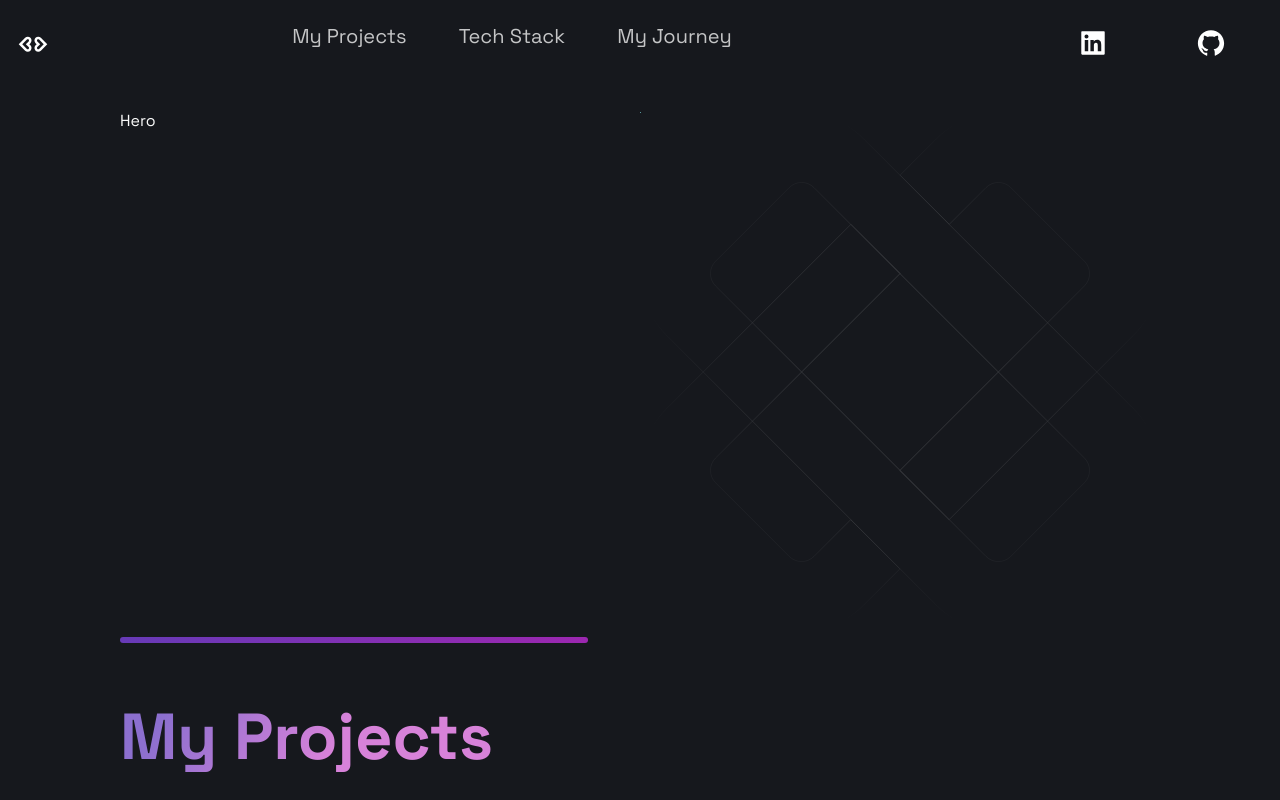
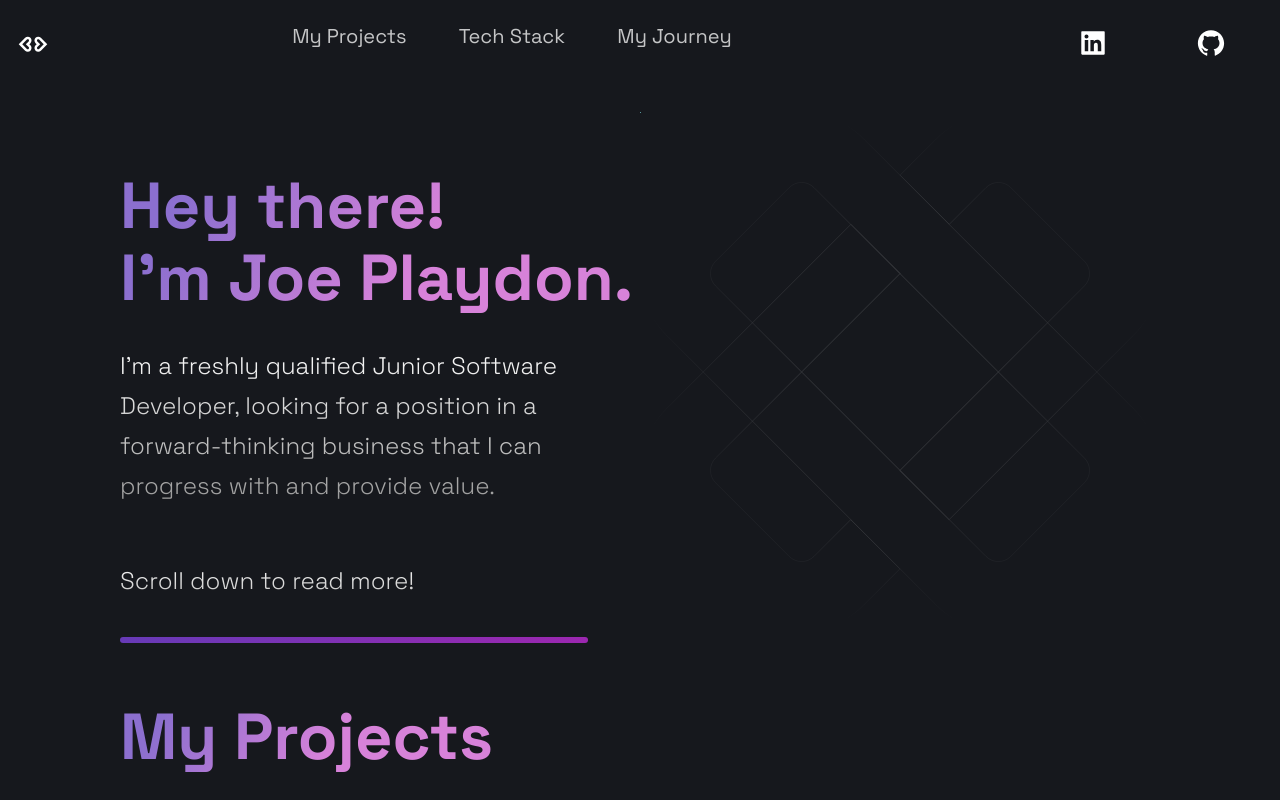
Before and after one commit to bodthegod/portfolio_website, a Next.js app: page / in a window 1280 px wide. Shown: the top 800 px of the page. Built offline with nearby package versions, Linux system fonts and the light colour scheme.

Commit message:
Finalise: Hero content

```diff
--- a/src/components/Hero/Hero.js
+++ b/src/components/Hero/Hero.js
@@ -1,13 +1,29 @@
-import React from 'react';
+import React from "react";
 
-import { Section, SectionText, SectionTitle } from '../../styles/GlobalComponents';
-import Button from '../../styles/GlobalComponents/Button';
-import { LeftSection } from './HeroStyles';
+import {
+  Section,
+  SectionText,
+  SectionTitle,
+} from "../../styles/GlobalComponents";
+import Button from "../../styles/GlobalComponents/Button";
+import { LeftSection } from "./HeroStyles";
 
-const Hero = (props) => (
-  <div>
-    Hero
-  </div>
+
+const Hero = () => (
+  <Section row nopadding>
+    <LeftSection>
+      <SectionTitle main center>
+        Hey there! <br /> I'm Joe Playdon.
+      </SectionTitle>
+      <SectionText>
+        I'm a freshly qualified Junior Software Developer, looking for a position in a forward-thinking business that I can progress with and provide value.
+      </SectionText>
+      <br />
+      <SectionText>
+        Scroll down to read more!
+      </SectionText>
+    </LeftSection>
+  </Section>
 );
 
 export default Hero;
--- a/src/components/Hero/HeroStyles.js
+++ b/src/components/Hero/HeroStyles.js
@@ -6,7 +6,6 @@ export const LeftSection = styled.div`
     width: 80%;
     display: flex;
     flex-direction: column;
-
     margin: 0 auto;
   }
   @media ${(props) => props.theme.breakpoints.md} {
```
